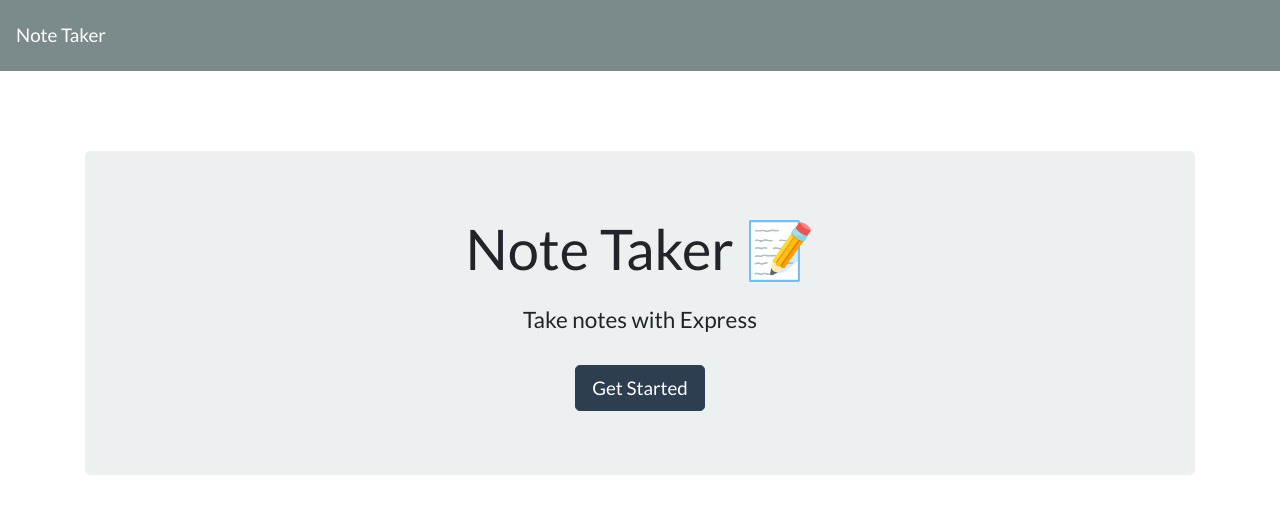
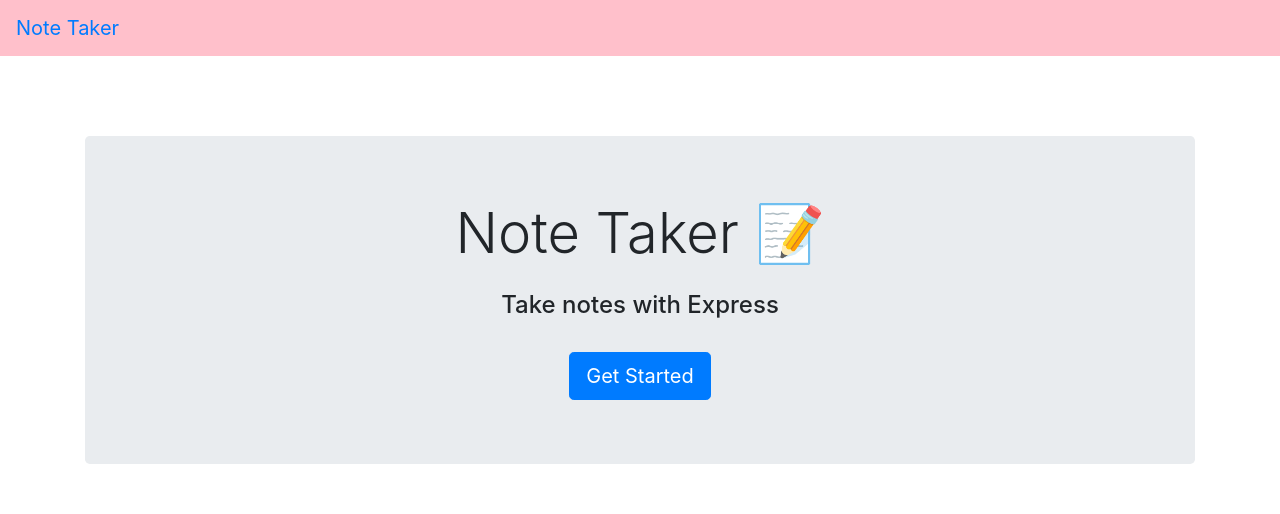
Before and after one commit to MaryKathryn0/Note-Taker, a website: page public/index.html in a window 1280 px wide. Drawn offline with nearby package versions, Linux system fonts and the light colour scheme; no server answers.

Commit message:
changing some styling

```diff
--- a/db/db.json
+++ b/db/db.json
@@ -1 +1 @@
-[{"title":"Test Title","text":"Test text"}]
+[{"title":"Test Title","text":"Test text"},{"title":"Test","text":"testing \n","id":"b364977f-3794-4830-9bb7-c1d7ff2d77f0"}]
--- a/public/assets/css/styles.css
+++ b/public/assets/css/styles.css
@@ -4,6 +4,10 @@
   padding: 0;
 }
 
+.navbar {
+  color: black;
+  background-color: pink;
+}
 .save-note {
   display: none;
 }
--- a/public/index.html
+++ b/public/index.html
@@ -7,10 +7,13 @@
   <meta http-equiv="X-UA-Compatible" content="ie=edge">
   <title>Note Taker</title>
   <link rel="stylesheet" href="https://cdnjs.cloudflare.com/ajax/libs/bootswatch/4.1.3/flatly/bootstrap.min.css" />
+  <link rel="stylesheet" href="https://cdn.jsdelivr.net/npm/bootstrap@4.5.3/dist/css/bootstrap.min.css" integrity="sha384-TX8t27EcRE3e/ihU7zmQxVncDAy5uIKz4rEkgIXeMed4M0jlfIDPvg6uqKI2xXr2" crossorigin="anonymous">
+  <link rel="stylesheet" href="./assets/css/styles.css">
+
 </head>
 
 <body>
-  <nav class="navbar navbar-dark bg-dark">
+  <nav class="navbar">
     <a class="navbar-brand" href="/">Note Taker
     </a>
   </nav>
```
Also changed, not shown: public/notes.html (+2 -1 lines).
